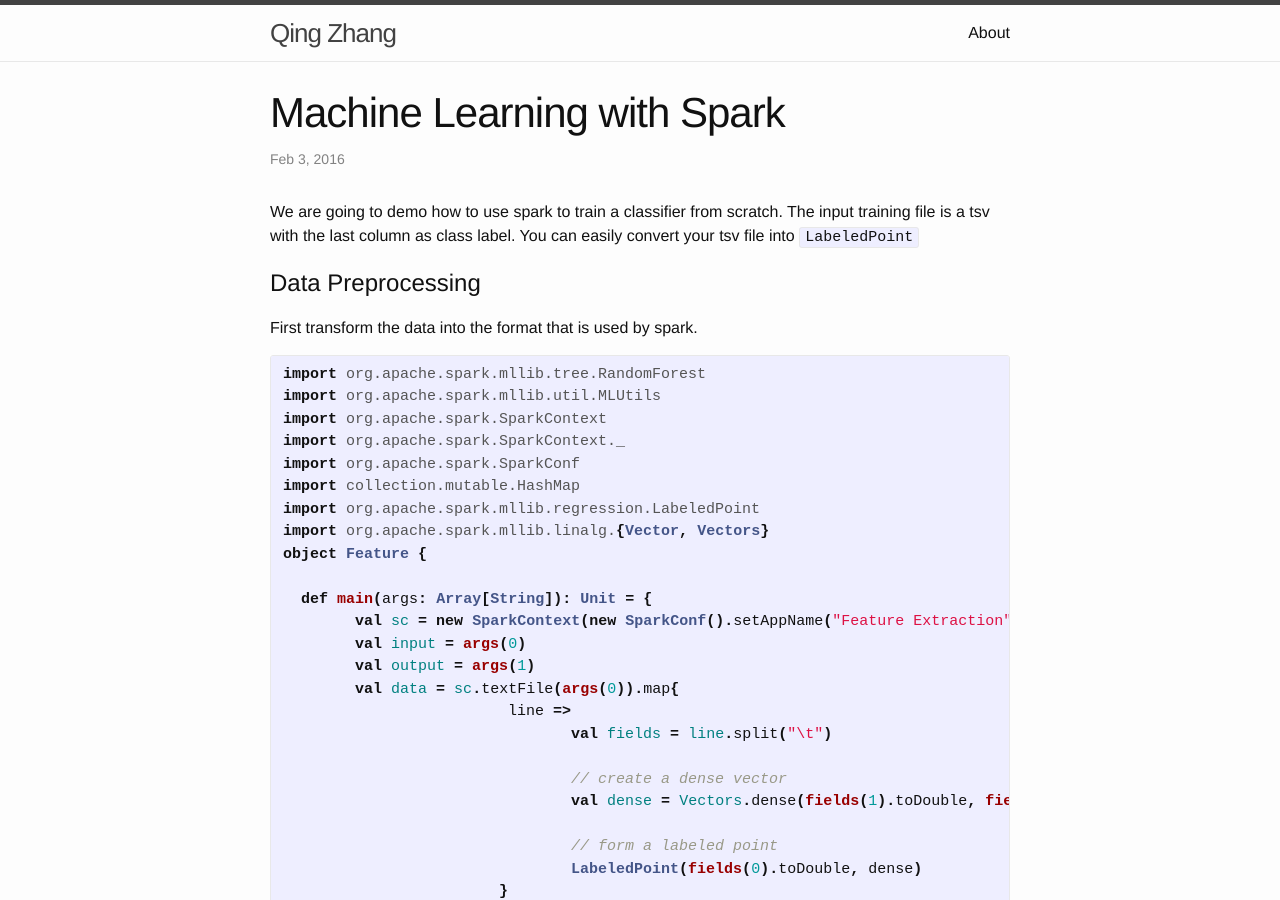
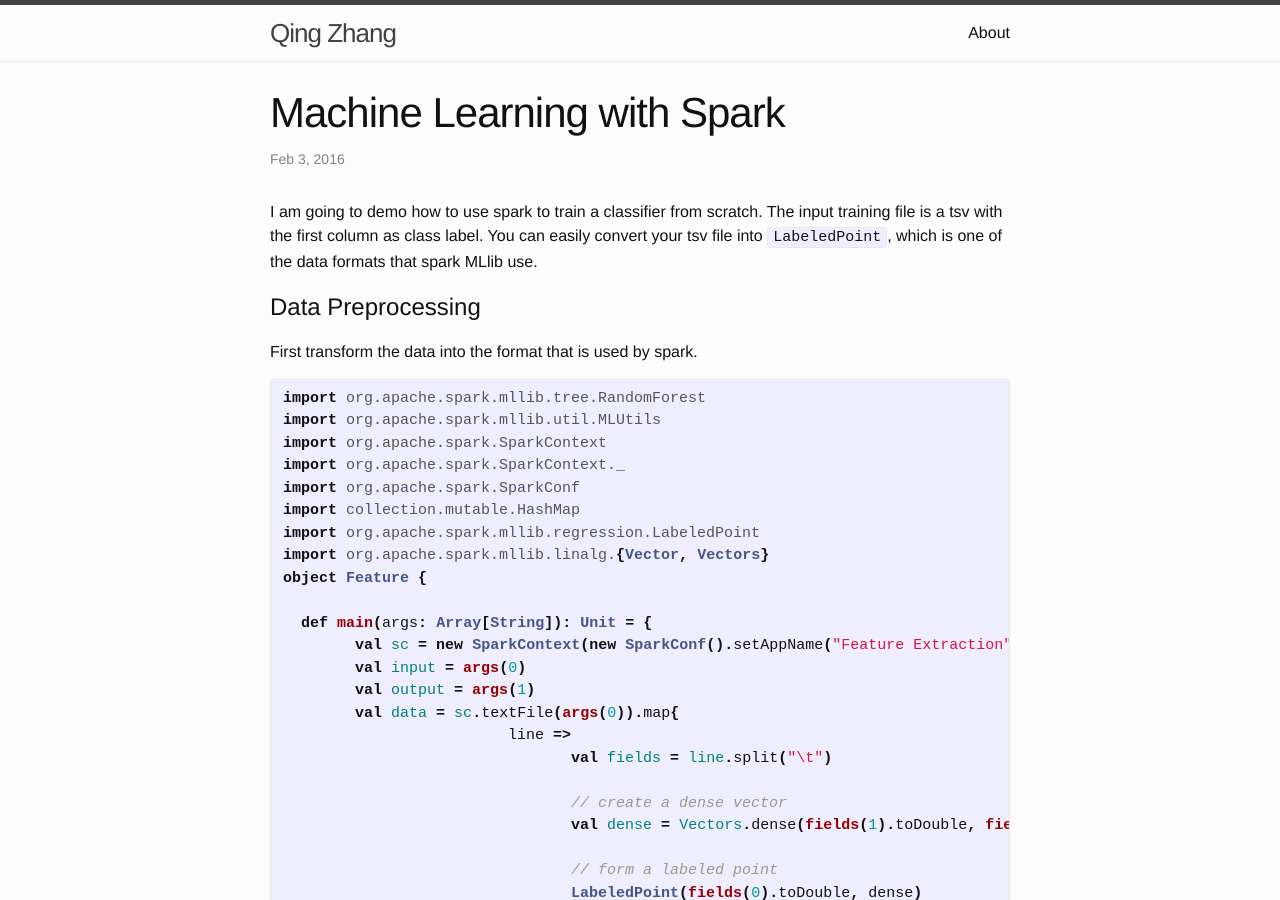
Before and after one commit to qingzhanggithub/qingzhanggithub.github.io, a Jekyll site: the page built from _posts/2016-02-01-ML-with-spark.markdown, in a window 1280 px wide and 900 px high. Built offline with Jekyll 4.4.1, drawn with Linux system fonts in a browser that asks for light colours; some of the changed text lies outside the part shown.

Commit message:
edited the spark ml post

```diff
--- a/_posts/2016-02-01-ML-with-spark.markdown
+++ b/_posts/2016-02-01-ML-with-spark.markdown
@@ -4,7 +4,7 @@ title:  "Machine Learning with Spark"
 date:   2016-02-03
 categories: machinelearning
 ---
-We are going to demo how to use spark to train a classifier from scratch. The input training file is a tsv with the last column as class label. You can easily convert your tsv file into `LabeledPoint`
+I am going to demo how to use spark to train a classifier from scratch. The input training file is a tsv with the first column as class label. You can easily convert your tsv file into `LabeledPoint`, which is one of the data formats that spark MLlib use.
 
 
 Data Preprocessing
@@ -164,3 +164,5 @@ object Pred {
 }
 
 {%endhighlight%}
+
+Done! You can see that the whole pipeline is fairly simple. Of course you would need some more work to transform your data into a TSV in first place if it is not structured yet. The training and prediction are very convenient.
```
